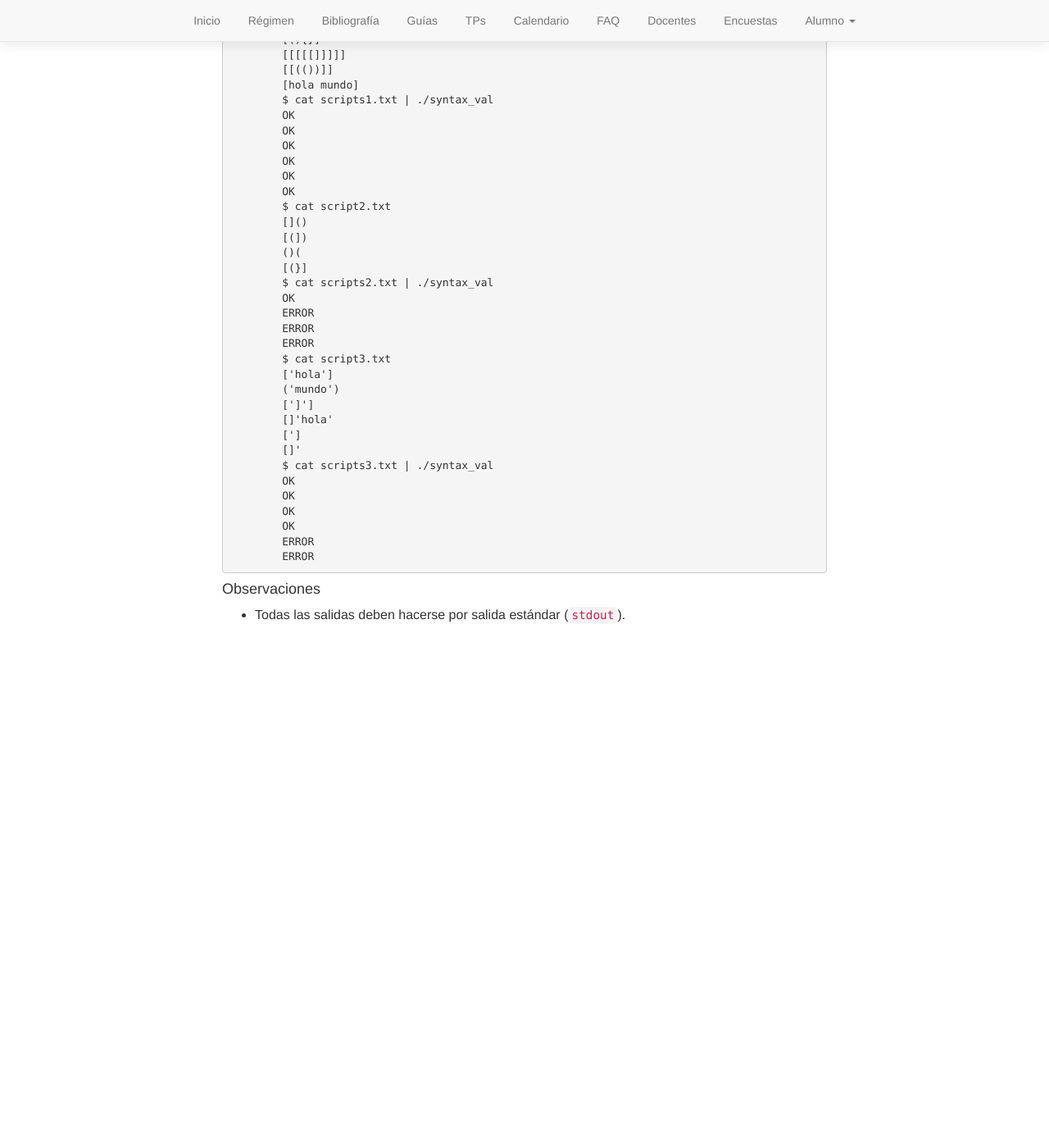
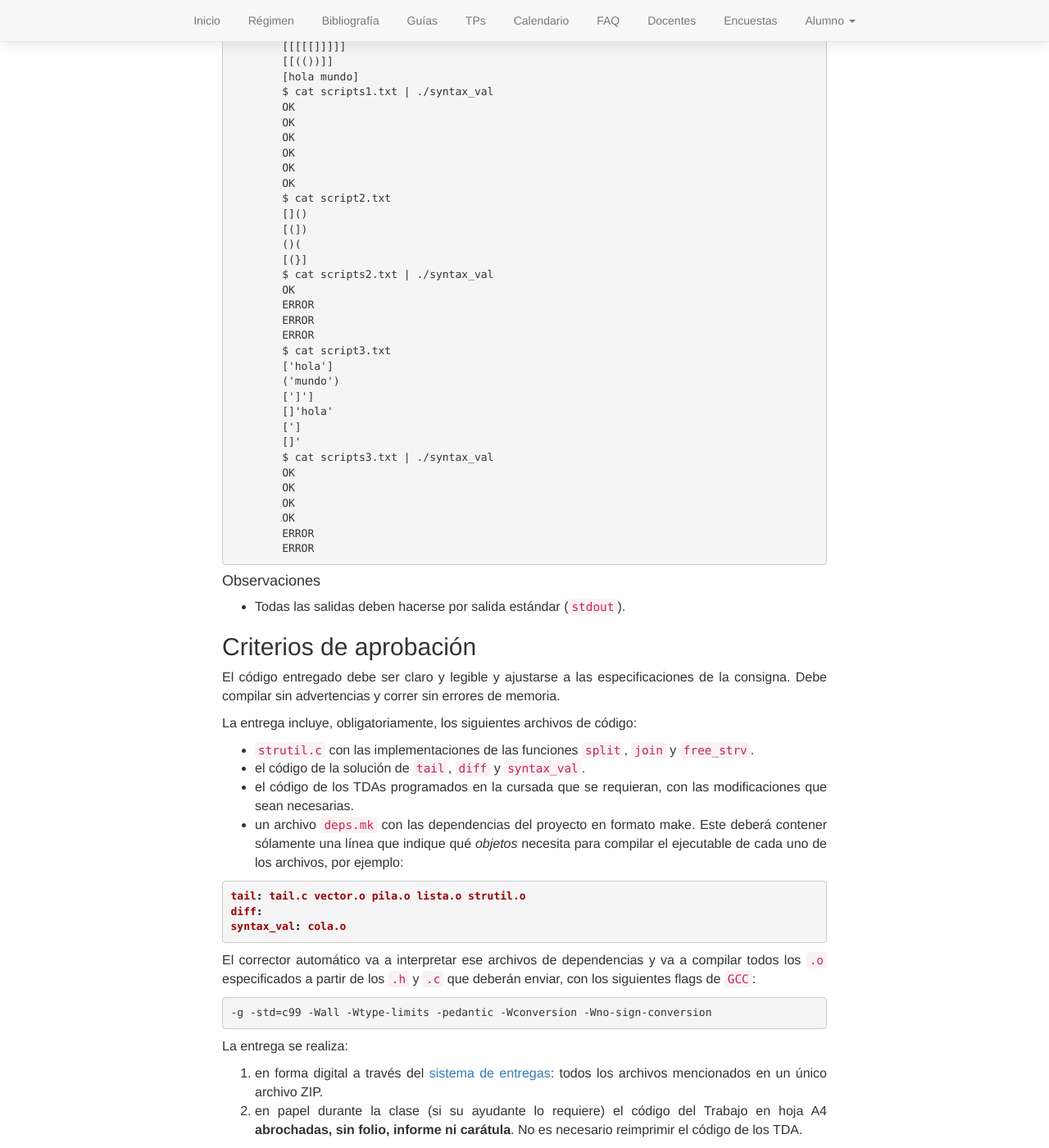
Before and after one commit to algoritmos-rw/algoritmos, a Jekyll site: the page built from static/tps/2018_1/tp1/index.md, in a window 1280 px wide and 1400 px high, scrolled down 4583 px. Shown: the whole window at 82% size. Built offline with Jekyll 4.4.1, drawn with Linux system fonts in a browser that asks for light colours; before the commit the page ends 5355 px from its top, so only the background shows below that; some of the changed text lies outside the part shown.

Commit message:
comentarios sobre entrega y deps.mk

````diff
--- a/static/tps/2018_1/tp1/index.md
+++ b/static/tps/2018_1/tp1/index.md
@@ -260,3 +258,40 @@ Se pide implementar un programa que permita realizar validaciones a scripts que
 #### Observaciones
 
 - Todas las salidas deben hacerse por salida estándar (`stdout`).
+
+## Criterios de aprobación
+
+El código entregado debe ser claro y legible y ajustarse a las especificaciones
+de la consigna. Debe compilar sin advertencias y correr sin errores de memoria.
+
+La entrega incluye, obligatoriamente, los siguientes archivos de código:
+
+- `strutil.c` con las implementaciones de las funciones `split`, `join` y `free_strv`.
+- el código de la solución de `tail`, `diff` y `syntax_val`.
+- el código de los TDAs programados en la cursada que se requieran, con las
+modificaciones que sean necesarias.
+- un archivo `deps.mk` con las dependencias del proyecto en formato make. Este
+deberá contener sólamente una línea que indique qué _objetos_ necesita para
+compilar el ejecutable de cada uno de los archivos, por ejemplo:
+
+``` makefile
+tail: tail.c vector.o pila.o lista.o strutil.o
+diff:
+syntax_val: cola.o
+```
+
+El corrector automático va a interpretar ese archivos de dependencias y va a
+compilar todos los `.o` especificados a partir de los `.h` y `.c` que deberán
+enviar, con los siguientes flags de `GCC`:
+
+```
+-g -std=c99 -Wall -Wtype-limits -pedantic -Wconversion -Wno-sign-conversion
+```
+
+La entrega se realiza:
+
+1. en forma digital a través del [sistema de entregas]({{site.entregas}}):
+todos los archivos mencionados en un único archivo ZIP.
+2. en papel durante la clase (si su ayudante lo requiere) el código del Trabajo
+en hoja A4 **abrochadas, sin folio, informe ni carátula**. No es necesario
+reimprimir el código de los TDA.
````
Also changed, not shown: other parts of static/tps/2018_1/tp1/index.md (+0 -2 lines).
